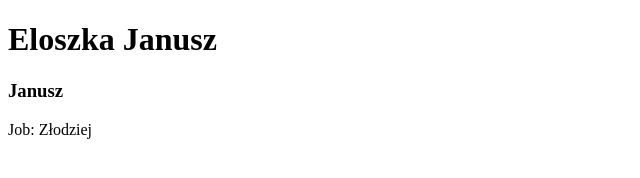
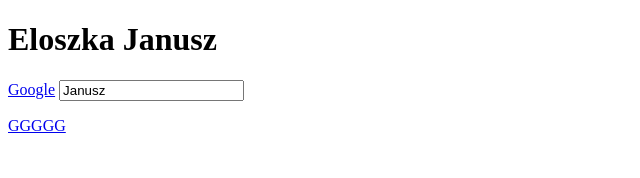
Before and after one commit to pein323/vueBlog, a plain HTML site: page index.html in a window 1280 px wide. Shown: the whole page, without its empty margins (0-640 px from the left). Drawn offline with nearby package versions, Linux system fonts and the light colour scheme.

Commit message:
Added databinding

```diff
--- a/app.js
+++ b/app.js
@@ -2,7 +2,9 @@ new Vue({
   el: '#vue-app',
   data: {
     name: 'Janusz',
-    job: 'Złodziej'
+    job: 'Złodziej',
+    website: 'http://google.pl',
+    websiteTag: '<a href="http://google.pl"> GGGGG </a>'
   },
   methods: {
     greet: function () {
--- a/index.html
+++ b/index.html
@@ -9,9 +9,9 @@
   <body>
     <div id="vue-app">
       <h1>{{ greet () }}</h1>
-      <h3>{{ name }}</h3>
-      <p>Job: {{ job }}</p>
-
+      <a :href="website">Google</a>
+      <input type="text" name="" :value="name">
+      <p v-html="websiteTag"></p>
     </div>
     <script src="app.js"></script>
   </body>
```
